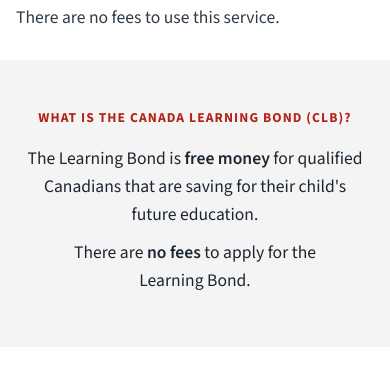
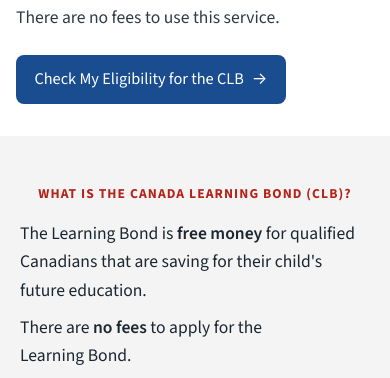
Before and after one commit to SirWonderlot/learningbonds.ca, a plain HTML site: page _mockups/home-new.html in a window 390 px wide. Shown: the part 466-844 px from the top of the page. Drawn offline with Linux system fonts and the light colour scheme.

Commit message:
Mock-up: hero button back on phones, smaller phone buttons, panel text left-aligned
Co-Authored-By: Claude Opus 5.5 <noreply@anthropic.com>

```diff
--- a/_mockups/home-new.html
+++ b/_mockups/home-new.html
@@ -53,12 +53,17 @@
       .motto { padding-bottom: 2rem; }
       .motto-panel { padding: 3rem 1.25rem 3.25rem; }
       .motto-text { font-size: 1.1rem; line-height: 1.6; }
-      .motto-text .nw { white-space: normal; }
+      .motto-panel .nw { white-space: normal; }
     }
     /* Desktop: no button under the photo (Todd, 2026-11-19). Phones keep it for now. */
-    .hero-go { display: none; } /* phones too, to try it (Todd, 2026-11-19) */
-    @media (min-width: 641px) { .motto:first-of-type { margin-top: 2rem; } }
-    @media (max-width: 640px) { .motto:first-of-type { margin-top: 1.75rem; } }
+    @media (min-width: 641px) { .hero-go { display: none; } .motto:first-of-type { margin-top: 2rem; } }
+    /* Phones: buttons a normal size, not full width (Todd, 2026-11-19). */
+    @media (max-width: 640px) {
+      .btn.btn-wide { display: inline-flex; width: auto; font-size: 1.02rem; padding: .7rem 1.15rem; border-radius: 8px; }
+      .hero-go { padding-top: 1.4rem; }
+    }
+    /* Text in the CLB and unclaimed panels left-aligned, like the program list; labels and headings stay centred. */
+    .motto-text, .motto-panel.what-is p { text-align: left; }
     /* FAQ: same grey panel; each question opens and closes, with a plus sign on the right. */
     .faq-home { padding-top: .5rem; }
     .faq-home .motto-panel { padding-top: 3.5rem; padding-bottom: 3.5rem; }
```
